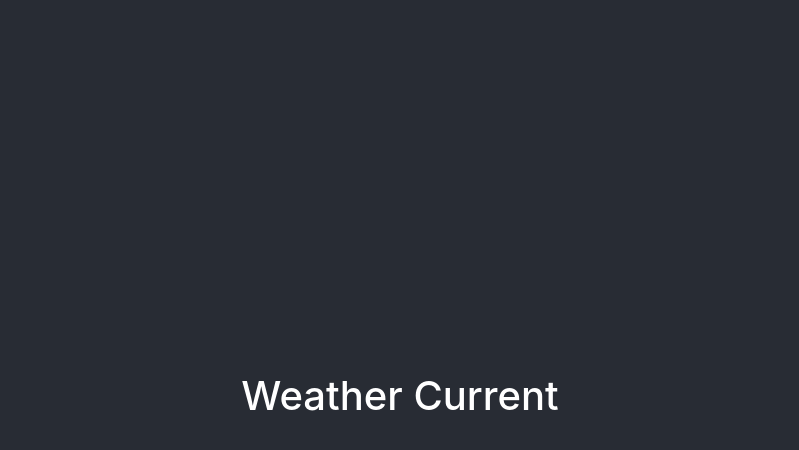
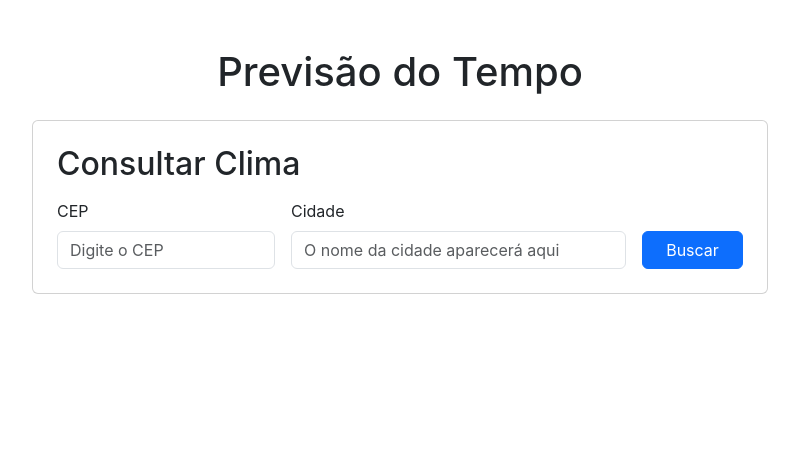
Before and after one commit to JoaoAlles/current-weather, a React (Create React App) app in the folder frontend/: page / in a window 1280 px wide. Shown: the top 450 px of the page, without its empty margins (240-1039 px from the left). Built offline with nearby package versions, Linux system fonts and the light colour scheme; the HTML template or start-up script is replaced by a standard one.

Commit message:
feat: scaffold search form and integrate into main app

```diff
--- a/frontend/src/App.js
+++ b/frontend/src/App.js
@@ -1,13 +1,18 @@
+import React from 'react';
+import SearchForm from './components/SearchForm';
 import './App.css';
 
 function App() {
-  return (
-      <div className="App">
-        <header className="App-header">
-          <h1>Weather Current</h1>
-        </header>
-      </div>
-  );
+    return (
+        <div className="container mt-5">
+            <div className="row justify-content-center">
+                <div className="col-md-10 col-lg-8">
+                    <h1 className="text-center mb-4">Previsão do Tempo</h1>
+                    <SearchForm />
+                </div>
+            </div>
+        </div>
+    );
 }
 
 export default App;
--- /dev/null
+++ b/frontend/src/components/SearchForm.js
@@ -0,0 +1,39 @@
+import React from 'react';
+
+function SearchForm() {
+    return (
+        <div className="card p-4 mb-4">
+            <h2 className="mb-3">Consultar Clima</h2>
+            <form>
+                <div className="row g-3 align-items-end">
+                    <div className="col-md-4">
+                        <label htmlFor="cep" className="form-label">CEP</label>
+                        <input
+                            type="text"
+                            className="form-control"
+                            id="cep"
+                            placeholder="Digite o CEP"
+                        />
+                    </div>
+                    <div className="col-md-6">
+                        <label htmlFor="city" className="form-label">Cidade</label>
+                        <input
+                            type="text"
+                            className="form-control"
+                            id="city"
+                            placeholder="O nome da cidade aparecerá aqui"
+                            readOnly
+                        />
+                    </div>
+                    <div className="col-md-2">
+                        <button type="submit" className="btn btn-primary w-100">
+                            Buscar
+                        </button>
+                    </div>
+                </div>
+            </form>
+        </div>
+    );
+}
+
+export default SearchForm;
```
Also changed, not shown: frontend/src/api/axiosConfig.js (added, +11 -0 lines), frontend/src/components/ComparisonView.js (added), frontend/src/components/HistoryList.js (added), frontend/src/components/WeatherDisplay.js (added).
